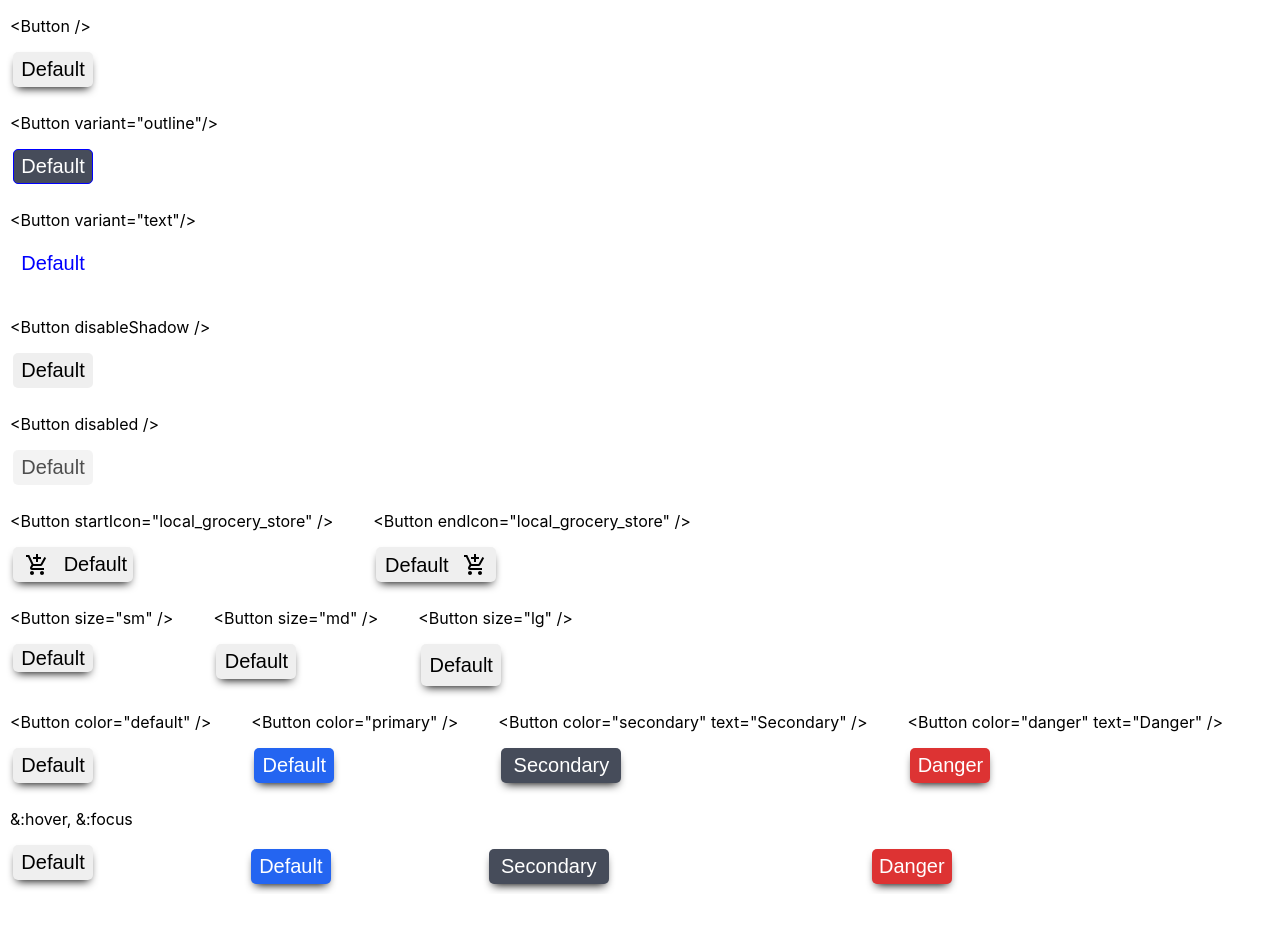
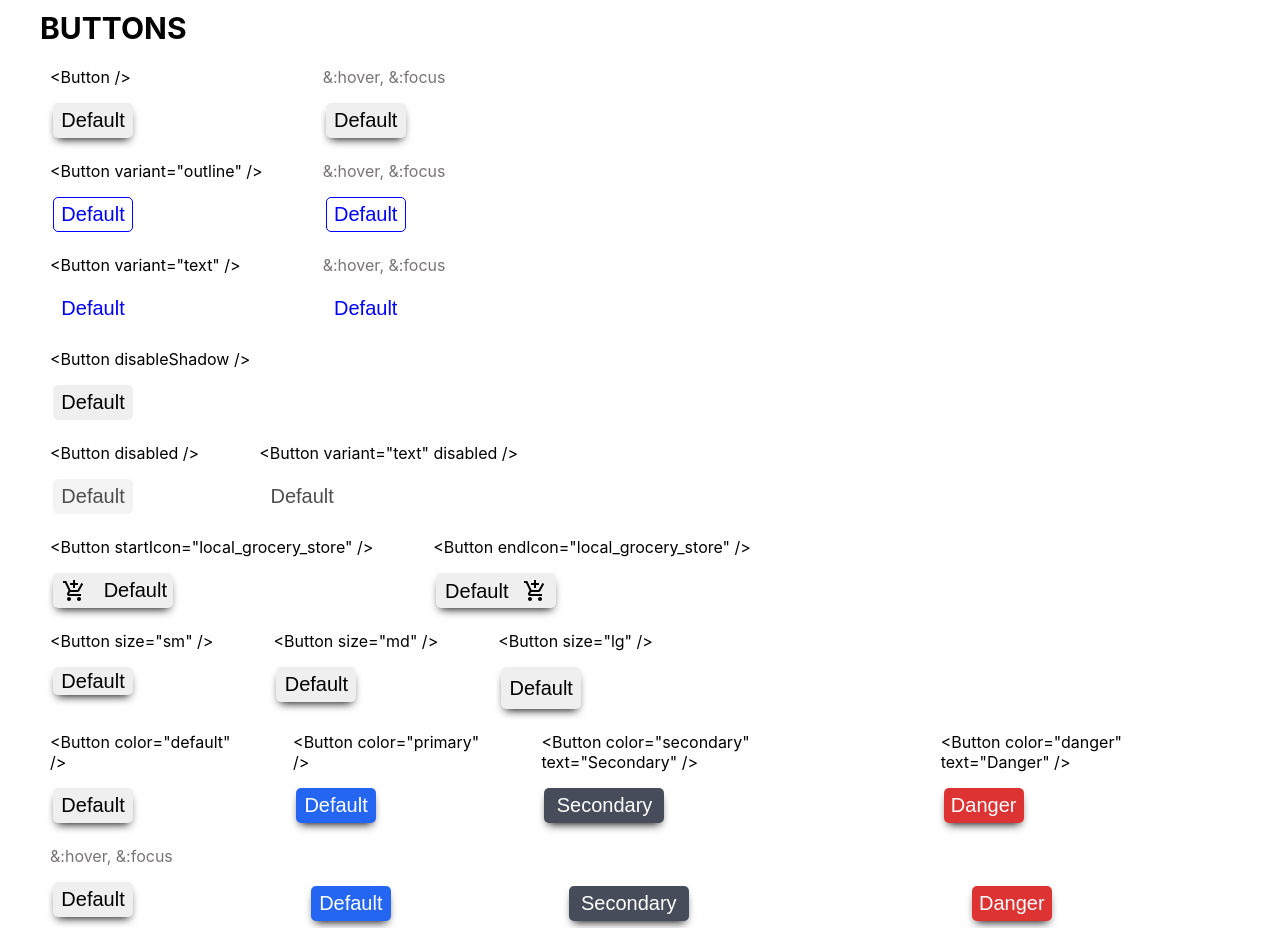
Before and after one commit to pressR2/Button-component, a React (Create React App) app: page / in a window 1280 px wide. Before the commit the page ends 894 px from the top, so only its background shows below. Built offline with nearby package versions, Linux system fonts and the light colour scheme.

Commit message:
feat: add focus, hover option on main button variants, clean the code

```diff
--- a/src/App.css
+++ b/src/App.css
@@ -1,3 +1,18 @@
+.App {
+  margin-left: 40px;
+}
+
+header {
+  font-size: 30px;
+  font-weight: bolder;
+  margin: 10px 0 5px 0;
+}
+
+.variant-wrapper {
+  display: flex;
+  flex-direction: row;
+}
+
 .button {
   border-radius: 5px;
   margin-left: 13px;
@@ -9,24 +24,28 @@
   width: 80px;
   border: none;
   box-shadow: 0px 5px 10px -4px #000000;
-  margin-bottom: 10px;
+  margin-bottom: 7px;
 }
 
-.default-button:hover,
-.default-button:focus {
+.hover-focus-default:hover,
+.hover-focus-default:focus {
   background-color: rgba(209, 201, 201, 0.74);
   box-shadow: 0px 5px 10px -4px #000000;
 }
 
 .button-description {
   margin-left: 10px;
-  margin-right: 30px;
+  margin-right: 50px;
+}
+
+.hover-focus-label {
+  color: #797474;
 }
 
 .main-button-outline {
   height: 35px;
   width: 80px;
-  margin-bottom: 10px;
+  margin-bottom: 7px;
   background-color: white;
   border: solid 1px blue;
   color: blue;
@@ -35,16 +54,14 @@
 .main-button-text {
   height: 35px;
   width: 80px;
-  margin-bottom: 20px;
+  margin-bottom: 7px;
   background-color: white;
   border: none;
   color: blue;
 }
 
-.main-button-text:focus,
-.main-button-text:hover,
-.main-button-outline:hover,
-.main-button-outline:focus {
+.hover-focus-outline-text:focus,
+.hover-focus-outline-text:hover {
   background-color: rgb(215, 224, 240);
 }
 
@@ -96,7 +113,7 @@
 
 .icon-left {
   position: absolute;
-  left: 25px;
+  left: 62px;
 }
 
 .icon-btn-left {
@@ -105,6 +122,11 @@
 
 
 /* Disable button */
+.disable-button-wrapper {
+  display: flex;
+  flex-direction: row;
+}
+
 .disable-button {
   box-shadow: none;
   opacity: 0.7;
@@ -130,11 +152,11 @@
 }
 
 .button-hover-focus-secondary {
-  margin-left: 145px;
+  margin-left: 165px;
 }
 
 .button-hover-focus-red {
-  margin-left: 250px;
+  margin-left: 270px;
 }
 
 .primary-color {
--- a/src/App.js
+++ b/src/App.js
@@ -4,36 +4,66 @@ import Button from "./Button"
 
 class App extends Component {
   render () {
+    const buttonLabel = "&:hover, &:focus";
     return (
       <div className="App">
+        <header> BUTTONS </header>
+
         {/* Variant button */}
+        <div className = "variant-wrapper">
+          <div>
             <p className = "button-description"> {'<Button />'} </p>
             <Button />
-        <p className = "button-description"> {'<Button variant="outline"/>'} </p>
+            <p className = "button-description"> {'<Button variant="outline" />'} </p>
             <Button
-          variant = "outline"
-           color="secondary"
-          // //  size="lg"
-          // disabledButton = "on"
+              variant ="outline"
             />
-        <p className = "button-description"> {'<Button variant="text"/>'} </p>
+            <p className = "button-description"> {'<Button variant="text" />'} </p>
             <Button
-          variant = "text"
+              variant ="text"
             />
+          </div>
+          <div>
+            <p className = "button-description hover-focus-label"> {buttonLabel} </p>
+            <Button
+            hoverAndFocus ="hover-focus-defult"/>
+            <p className = "button-description hover-focus-label"> {buttonLabel} </p>
+            <Button
+              variant ="outline"
+              hoverAndFocus ="hover-focus-outline-text"
+            />
+            <p className = "button-description hover-focus-label"> {buttonLabel} </p>
+            <Button
+              variant ="text"
+              hoverAndFocus ="hover-focus-outline-text"
+            />
+          </div>
+        </div>
 
         {/* Disable Shadow */}
         <p className = "button-description"> {'<Button disableShadow />'} </p>
         <Button disableShadow ="on"/>
 
         {/* Disable button */}
+        <div className = "disable-button-wrapper">
+          <div>
             <p className = "button-description"> {'<Button disabled />'} </p>
-        <Button disabledButton = "on"/>
+            <Button disabledButton ="on"/>
+          </div>
+          <div>
+            <p className = "button-description"> {'<Button variant="text" disabled />'} </p>
+              <Button
+                variant ="text"
+                disabledButton ="on"
+              />
+          </div>
+        </div>
 
         {/* Variant with Icon */}
         <div className = "button-with-icon-wrapper">
           <div>
             <p className = "button-description"> {'<Button startIcon="local_grocery_store" />'} </p>
-            <Button startIcon = "local_grocery_store"/>
+            <Button startIcon ="local_grocery_store"/>
           </div>
           <div>
             <p className = "button-description"> {'<Button endIcon="local_grocery_store" />'} </p>
@@ -82,7 +112,7 @@ class App extends Component {
         {/*Focus hover variant*/}
         <div className = "color-wrapper">
           <div>
-            <p className = "button-description">{`&:hover, &:focus`}</p>
+            <p className = "button-description hover-focus-label"> {buttonLabel} </p>
             <Button color="default"
             hoverAndFocus ="hover-focus-defult"/>
           </div>
--- a/src/Button.js
+++ b/src/Button.js
@@ -1,115 +1,112 @@
 import React from "react";
-import icon from "./add_shopping_cart-24px.svg"
+import icon from "./add_shopping_cart-24px.svg";
 
 class Button extends React.Component {
+  render() {
+    let defaultButton = "";
+    let buttonVariant = "";
+    let buttonSize = "";
+    let disableShadow = "";
+    let buttonWithIconLeft = "";
+    let buttonWithIconRight = "";
+    let buttonDisable = "";
+    let buttonColor = "";
+    let iconInButton = <div></div>;
+    let buttonText = this.props.text;
+    let buttonSizeWithColor = "";
+    let bottonHoverFocus = "";
 
-    render() {
-        let defaultButton = '';
-        let buttonVariant = '';
-        let buttonSize = '';
-        let disableShadow = '';
-        let buttonWithIconLeft = '';
-        let buttonWithIconRight = '';
-        let buttonDisable = '';
-        let buttonColor = '';
-        let iconInButton = (<div></div>);
-        let buttonText  = this.props.text;
-        let buttonSizeWithColor = '';
-        let bottonHoverFocus = '';
-
-        if (this.props.text === 'Secondary') {
-            buttonSizeWithColor = 'secondary-color-w'
+    if (this.props.text === "Secondary") {
+      buttonSizeWithColor = "secondary-color-w";
     }
 
     if (this.props.text === undefined) {
-            buttonText = 'Default'
+      buttonText = "Default";
     }
 
-        console.log(Object.keys(this.props).length)
     if (Object.keys(this.props).length === 0) {
-            defaultButton = 'default-button'
+      defaultButton = "default-button";
     }
 
     if (this.props.variant === undefined) {
-            buttonVariant = 'main-button'
-            if (this.props.disableShadow === 'on') {
-                disableShadow = 'shadow-off'
+      buttonVariant = "main-button";
+      if (this.props.disableShadow === "on") {
+        disableShadow = "shadow-off";
       }
-            if (this.props.disabledButton === 'on') {
-                buttonDisable = 'disable-button'
+      if (this.props.disabledButton === "on") {
+        buttonDisable = "disable-button";
       }
     }
-        if (this.props.variant === 'outline') {
-            buttonVariant = 'main-button-outline'
-            if (this.props.disabledButton === 'on') {
-                buttonDisable = 'disable-button'
+    if (this.props.variant === "outline") {
+      buttonVariant = "main-button-outline";
+      if (this.props.disabledButton === "on") {
+        buttonDisable = "disable-button";
       }
     }
-        if ( this.props.variant === 'text') {
-            buttonVariant = 'main-button-text'
-            if (this.props.disabledButton === 'on') {
-                buttonDisable = 'disable-button'
+    if (this.props.variant === "text") {
+      buttonVariant = "main-button-text";
+      if (this.props.disabledButton === "on") {
+        buttonDisable = "disable-button";
       }
     }
 
-        if (this.props.size === 'sm') {
-            buttonSize = 'size-sm'
+    if (this.props.size === "sm") {
+      buttonSize = "size-sm";
     }
-        if (this.props.size === 'md') {
-            buttonSize = 'size-md'
+    if (this.props.size === "md") {
+      buttonSize = "size-md";
     }
-        if (this.props.size === 'lg') {
-            buttonSize = 'size-lg'
+    if (this.props.size === "lg") {
+      buttonSize = "size-lg";
     }
 
-        if (this.props.startIcon === 'local_grocery_store') {
-            buttonWithIconLeft = 'icon-btn-left'
-            iconInButton = (
-                <img className = 'icon-left' src={icon}></img>
-            )
+    if (this.props.startIcon === "local_grocery_store") {
+      buttonWithIconLeft = "icon-btn-left";
+      iconInButton = <img className="icon-left" src={icon}></img>;
     }
-        if (this.props.endIcon === 'local_grocery_store') {
-            buttonWithIconRight = 'icon-btn-right'
-            iconInButton = (
-                <img className = 'icon-right' src={icon}></img>
-            )
+    if (this.props.endIcon === "local_grocery_store") {
+      buttonWithIconRight = "icon-btn-right";
+      iconInButton = <img className="icon-right" src={icon}></img>;
     }
 
-        if (this.props.color === 'default') {
-            buttonColor = 'main-button'
+    if (this.props.color === "default") {
+      buttonColor = "main-button";
     }
-        if (this.props.color === 'primary') {
-            buttonColor = 'primary-color'
+    if (this.props.color === "primary") {
+      buttonColor = "primary-color";
     }
-        if (this.props.color === 'secondary') {
-            buttonColor = 'secondary-color'
+    if (this.props.color === "secondary") {
+      buttonColor = "secondary-color";
     }
-        if (this.props.color === 'danger') {
-            buttonColor = 'dragon-color'
+    if (this.props.color === "danger") {
+      buttonColor = "dragon-color";
     }
 
-
-        if (this.props.hoverAndFocus === 'hover-focus-defult') {
-            bottonHoverFocus = "default-button"
+    if (this.props.hoverAndFocus === "hover-focus-defult") {
+      bottonHoverFocus = "hover-focus-default";
     }
-
-        if (this.props.hoverAndFocus === 'hover-focus-primary') {
-            bottonHoverFocus = 'hover-focus-primary'
+    if (this.props.hoverAndFocus === "hover-focus-outline-text") {
+      bottonHoverFocus = "hover-focus-outline-text";
     }
-        if (this.props.hoverAndFocus === 'hover-focus-secondary') {
-            bottonHoverFocus = 'hover-focus-secondary'
+    if (this.props.hoverAndFocus === "hover-focus-primary") {
+      bottonHoverFocus = "hover-focus-primary";
     }
-        if (this.props.hoverAndFocus === 'hover-focus-dragon') {
-            bottonHoverFocus = 'hover-focus-dragon'
+    if (this.props.hoverAndFocus === "hover-focus-secondary") {
+      bottonHoverFocus = "hover-focus-secondary";
+    }
+    if (this.props.hoverAndFocus === "hover-focus-dragon") {
+      bottonHoverFocus = "hover-focus-dragon";
     }
     return (
-            <button  className = {`button ${defaultButton} ${buttonVariant} ${buttonSize} ${disableShadow}
+      <button
+        className={`button ${defaultButton} ${buttonVariant} ${buttonSize} ${disableShadow}
                                  ${buttonWithIconLeft} ${buttonWithIconRight} ${buttonDisable}
-                                 ${buttonColor} ${buttonSizeWithColor} ${bottonHoverFocus}`}> {buttonText}
+                                 ${buttonColor} ${buttonSizeWithColor} ${bottonHoverFocus}`}
+      >
+        {buttonText}
         {iconInButton}
       </button>
-        )
-
+    );
   }
 }
 
```
Lines whose indentation alone changed are shown as unchanged.
